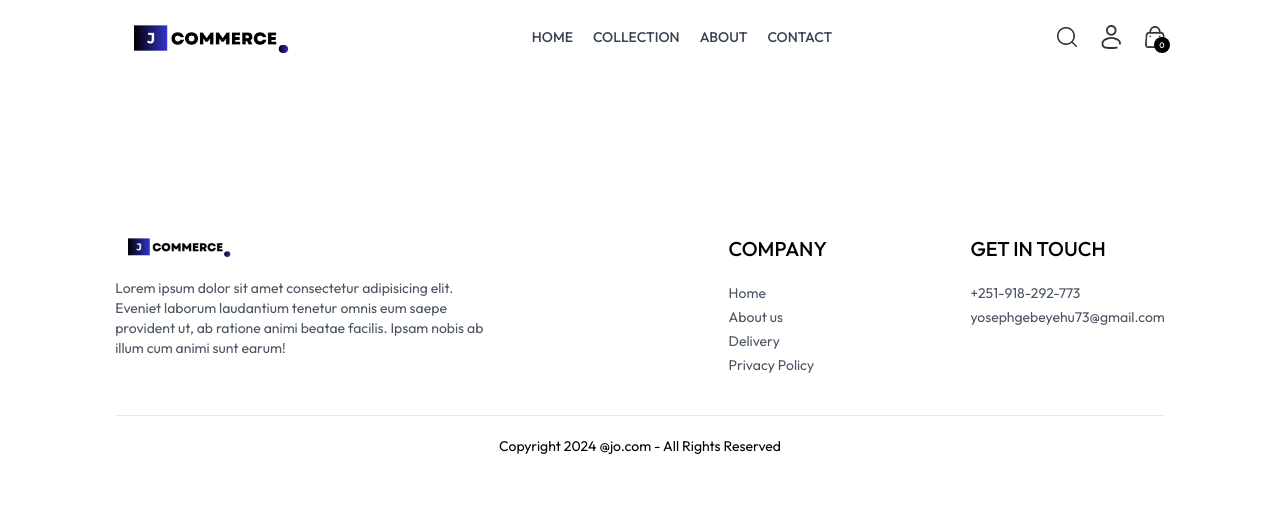
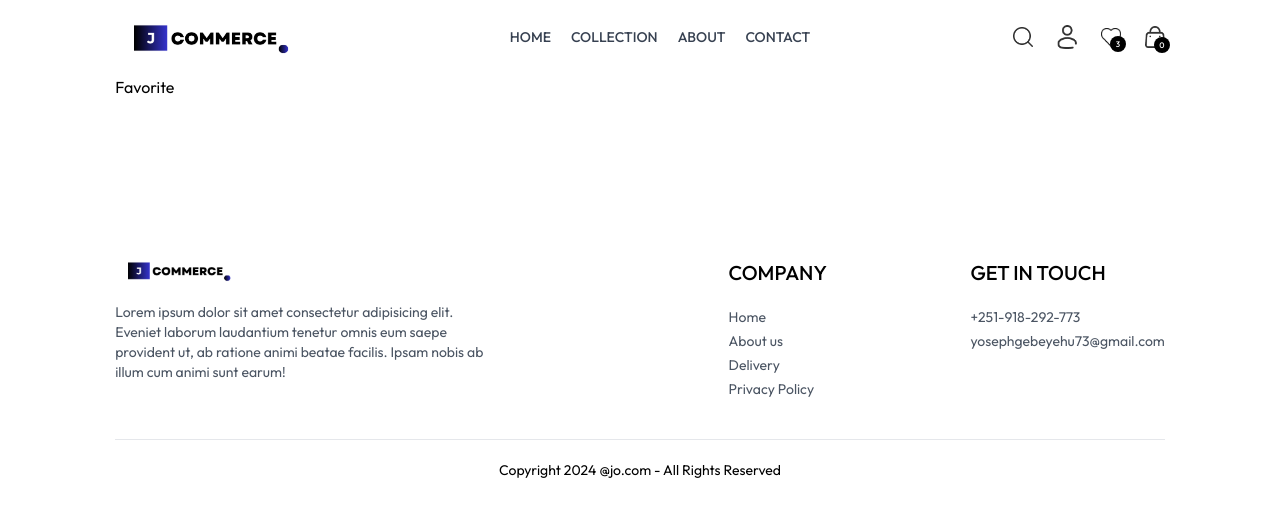
Before and after one commit to Yoseph-Gebeyehu/E-Commerce-Website, a React (Vite) app in the folder frontend/: page /favorites in a window 1280 px wide. Shown: the top 516 px of the page. Built offline with nearby package versions, Linux system fonts and the light colour scheme.

Commit message:
Add a favorite icon image and favorite component.

```diff
--- a/frontend/src/App.jsx
+++ b/frontend/src/App.jsx
@@ -14,6 +14,7 @@ import Footer from "./components/Footer";
 import Searchbar from "./components/Searchbar";
 import { ToastContainer, toast } from "react-toastify";
 import "react-toastify/dist/ReactToastify.css";
+import Favorite from "./pages/Favorite";
 
 const App = () => {
   return (
@@ -31,6 +32,7 @@ const App = () => {
         <Route path="/login" element={<Login />} />
         <Route path="/place-order" element={<PlaceOrder />} />
         <Route path="/orders" element={<Orders />} />
+        <Route path="/favorites" element={<Favorite />} />
       </Routes>
       <Footer />
     </div>
--- a/frontend/src/assets/frontend_assets/assets.js
+++ b/frontend/src/assets/frontend_assets/assets.js
@@ -62,6 +62,7 @@ import chapa_logo from "./chapa_logo.png";
 import bin_icon from "./bin_icon.png";
 import dropdown_icon from "./dropdown_icon.png";
 import exchange_icon from "./exchange_icon.png";
+import favorite_icon from "./favorite.png";
 import profile_icon from "./profile_icon.png";
 import quality_icon from "./quality_icon.png";
 import search_icon from "./search_icon.png";
@@ -83,6 +84,7 @@ export const assets = {
   chapa_logo,
   dropdown_icon,
   exchange_icon,
+  favorite_icon,
   profile_icon,
   quality_icon,
   search_icon,
--- a/frontend/src/components/Navbar.jsx
+++ b/frontend/src/components/Navbar.jsx
@@ -53,6 +53,12 @@ const Navbar = () => {
             </div>
           </div>
         </div>
+        <Link to="/favorite" className="relative">
+          <img src={assets.favorite_icon} alt="" className="w-5 min-w-5" />
+          <p className="absolute right-[-5px] bottom-[-5px] w-4 text-center leading-4 bg-black text-white aspect-square rounded-full text-[8px]">
+            3
+          </p>
+        </Link>
         <Link to="/cart" className="relative">
           <img src={assets.cart_icon} className="w-5 min-w-5" alt="" />
           <p className="absolute right-[-5px] bottom-[-5px] w-4 text-center leading-4 bg-black text-white aspect-square rounded-full text-[8px]">
--- /dev/null
+++ b/frontend/src/pages/Favorite.jsx
@@ -0,0 +1,7 @@
+import React from "react";
+
+const Favorite = () => {
+  return <div>Favorite</div>;
+};
+
+export default Favorite;
```
Also changed, not shown: frontend/src/assets/frontend_assets/favorite.png (added).
